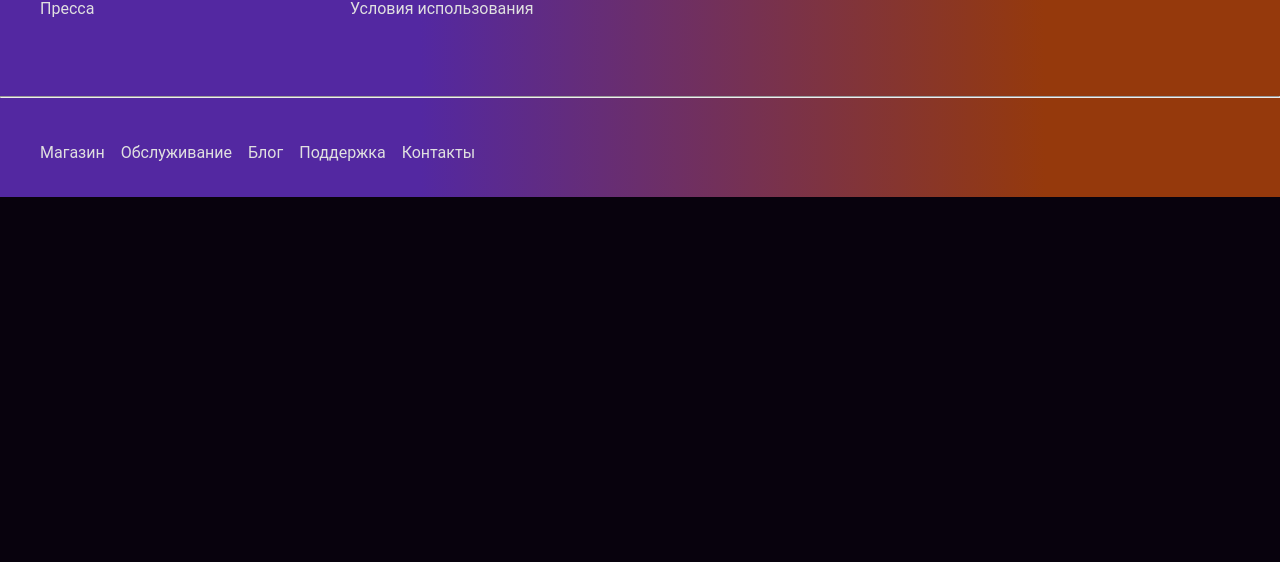
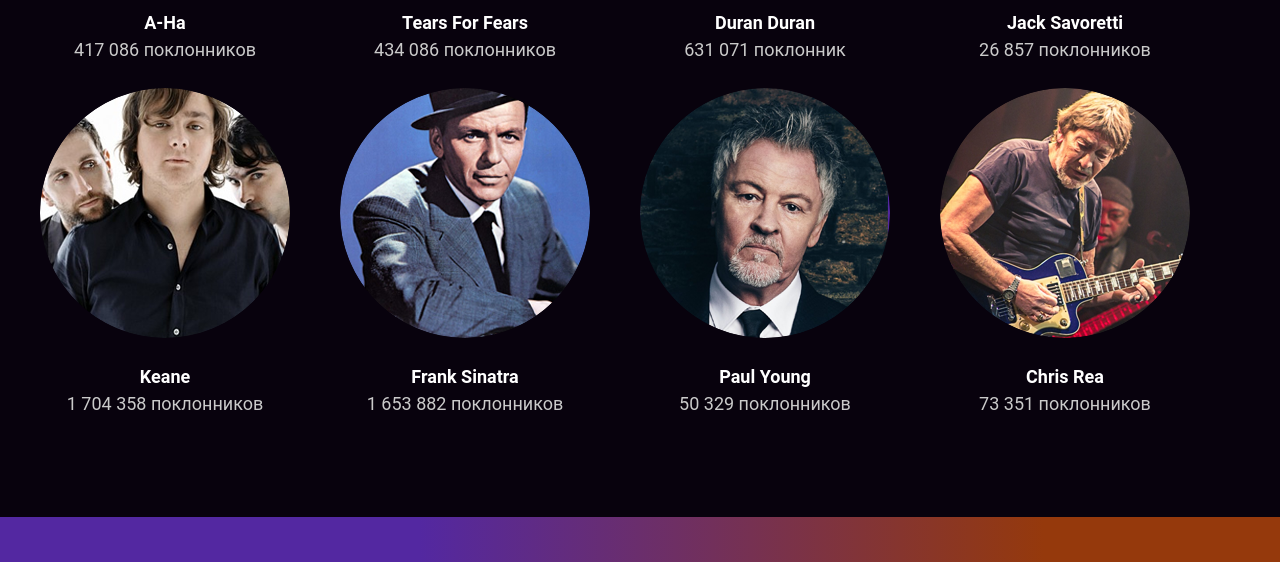
Before and after one commit to conarti/layout-designer-project-lvl2, a website: page src/artist.html in a window 1280 px wide. Shown: the part 2398-2960 px from the top of the page. Before the commit the page ends 2595 px from the top, so only its background shows below. Drawn offline with Linux system fonts and the light colour scheme.

Commit message:
step 10: page-similar

```diff
--- a/src/artist.html
+++ b/src/artist.html
@@ -139,9 +139,59 @@
     </div>
   </section>
 
-  <section class="section section--artist section--same-vertical">
+  <section class="section section--artist section--same-vertical" id="page-similar">
     <div class="container">
       <h2 class="section-title">Похожие исполнители</h2>
+
+      <div class="grid grid--items-4">
+        <div class="similar">
+          <img class="similar-cover" src="./images/A-ha.png" alt="A-Ha">
+          <h3 class="similar-name">A-Ha</h3>
+          <p class="similar-fans">417 086 поклонников</p>
+        </div>
+
+        <div class="similar">
+          <img class="similar-cover" src="./images/Tears%20for%20Fears.png" alt="Tears For Fears">
+          <h3 class="similar-name">Tears For Fears</h3>
+          <p class="similar-fans">434 086 поклонников</p>
+        </div>
+
+        <div class="similar">
+          <img class="similar-cover" src="./images/Duran%20Duran.png" alt="Duran Duran">
+          <h3 class="similar-name">Duran Duran</h3>
+          <p class="similar-fans">631 071 поклонник</p>
+        </div>
+
+        <div class="similar">
+          <img class="similar-cover" src="./images/Jack%20Savoretti.png" alt="Jack Savoretti">
+          <h3 class="similar-name">Jack Savoretti</h3>
+          <p class="similar-fans">26 857 поклонников</p>
+        </div>
+
+        <div class="similar">
+          <img class="similar-cover" src="./images/Keane.png" alt="Keane">
+          <h3 class="similar-name">Keane</h3>
+          <p class="similar-fans">1 704 358 поклонников</p>
+        </div>
+
+        <div class="similar">
+          <img class="similar-cover" src="./images/Frank%20Sinatra.png" alt="Frank Sinatra">
+          <h3 class="similar-name">Frank Sinatra</h3>
+          <p class="similar-fans">1 653 882 поклонников</p>
+        </div>
+
+        <div class="similar">
+          <img class="similar-cover" src="./images/Paul%20Young.png" alt="Paul Young">
+          <h3 class="similar-name">Paul Young</h3>
+          <p class="similar-fans">50 329 поклонников</p>
+        </div>
+
+        <div class="similar">
+          <img class="similar-cover" src="./images/Chris%20Rea.png" alt="Chris Rea">
+          <h3 class="similar-name">Chris Rea</h3>
+          <p class="similar-fans">73 351 поклонников</p>
+        </div>
+      </div>
     </div>
   </section>
 </main>
--- /dev/null
+++ b/src/scss/modules/_similar.scss
@@ -0,0 +1,21 @@
+.similar {
+  text-align: center;
+
+  &-cover {
+    width: 250px;
+    height: 250px;
+    margin-bottom: 18px;
+    border-radius: 50%;
+
+    @include media(mobile) {
+      width: 137px;
+      height: 137px;
+    }
+  }
+
+  &-name {
+    font-size: 18px;
+    line-height: 27px;
+    text-transform: capitalize;
+  }
+}
--- a/src/scss/modules/all.scss
+++ b/src/scss/modules/all.scss
@@ -14,3 +14,4 @@
 @import "artist-description-buttons";
 @import "popular-tracks";
 @import "discography-item";
+@import "similar";
```
Also changed, not shown: src/css/app.css, 1 other file.
